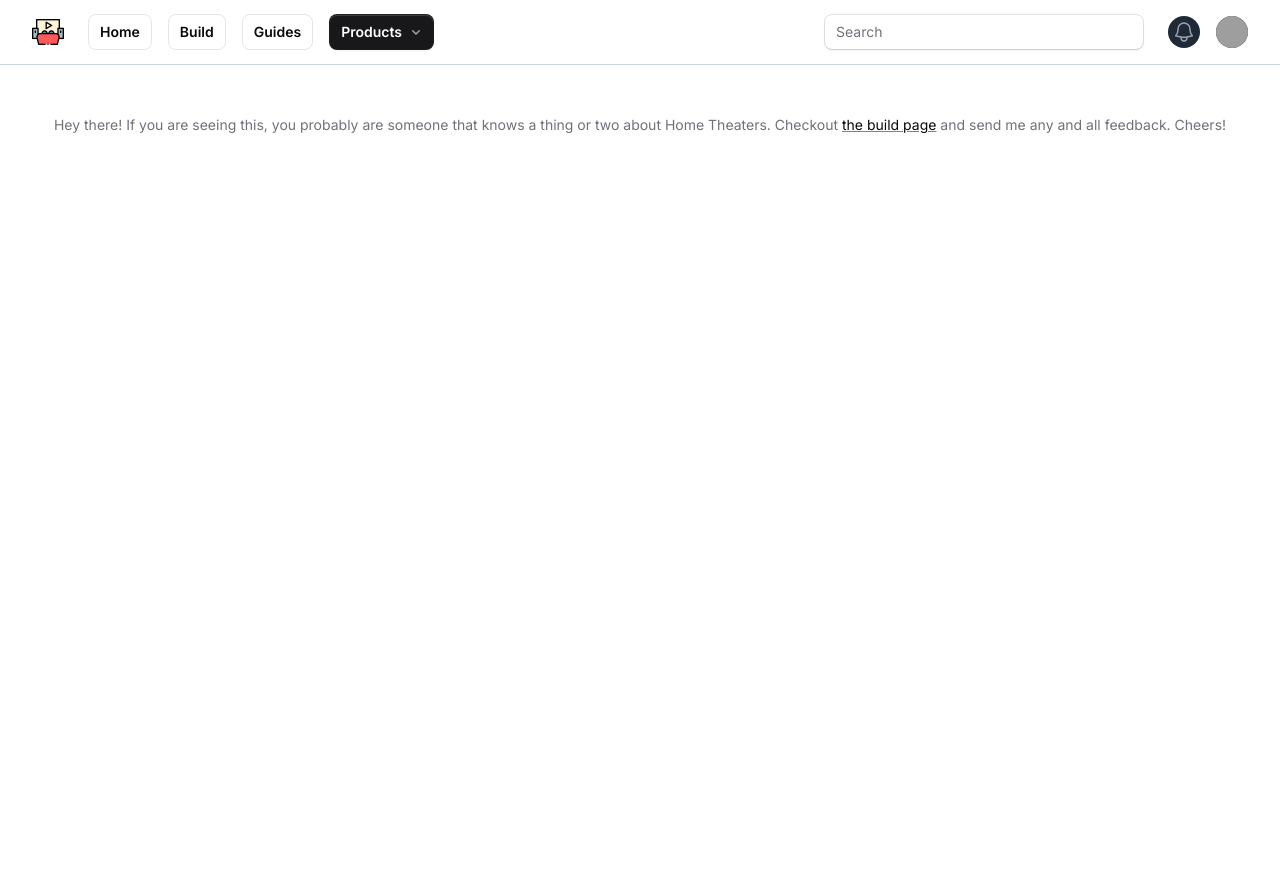
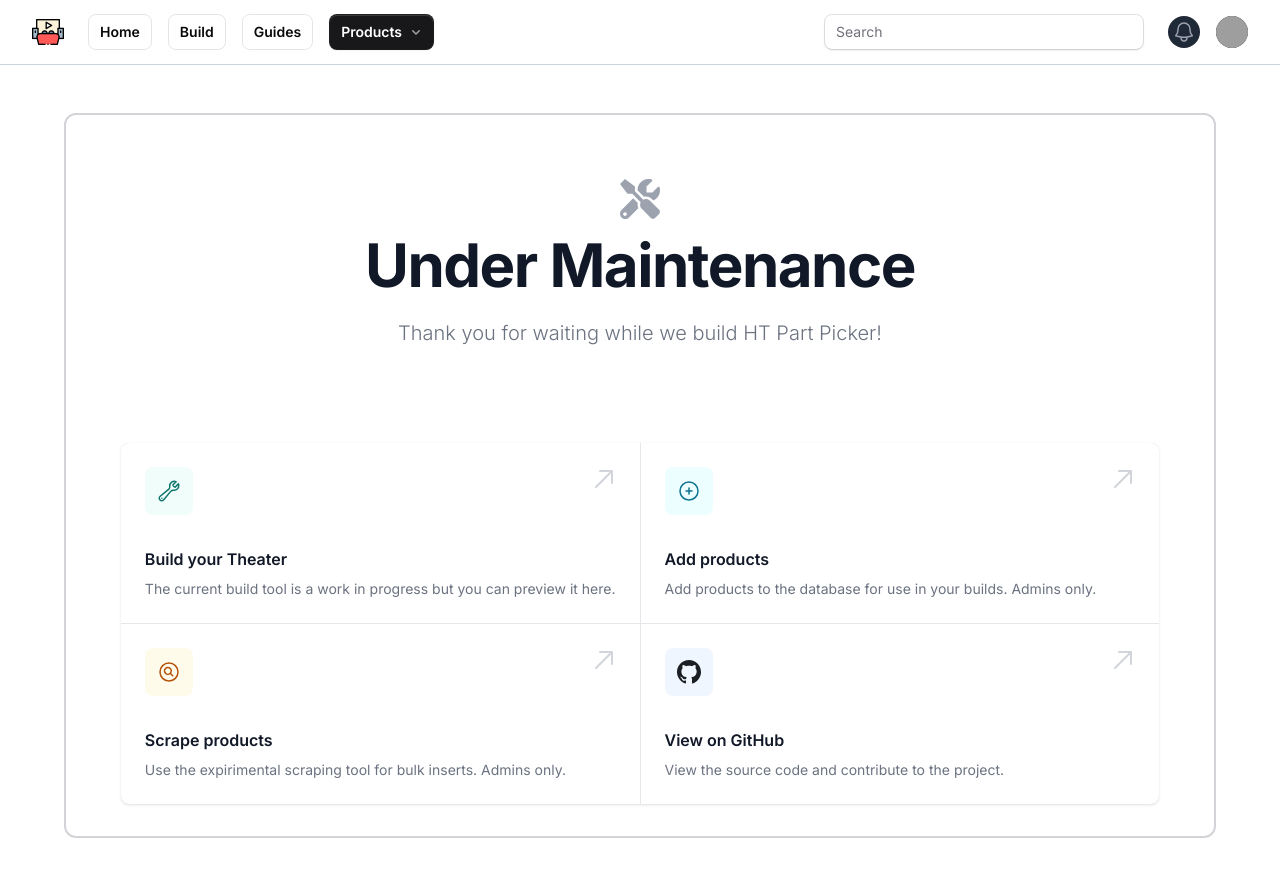
Before and after one commit to amanat361/htpartpicker, a Next.js app: page /products/accessories in a window 1280 px wide. Shown: the top 876 px of the page. Before the commit the page ends 800 px from the top, so only its background shows below. Built offline with nearby package versions, Linux system fonts and the light colour scheme; grey boxes are pictures that could not be loaded.

Commit message:
Construction message now has links in a menu

```diff
--- a/components/construction.tsx
+++ b/components/construction.tsx
@@ -1,14 +1,29 @@
-import { Text, TextLink } from "./text";
+import Menu from "./menu";
 
 export default function Greeting() {
   return (
-    <div>
-      <Text>
-        Hey there! If you are seeing this, you probably are someone that knows a
-        thing or two about Home Theaters. Checkout{" "}
-        <TextLink href="/build">the build page</TextLink> and send me any and
-        all feedback. Cheers!
-      </Text>
-    </div>
+    <section className="border-2 rounded-xl border-zinc-300 dark:border-zinc-800 max-w-6xl w-full">
+      <div className="py-8 px-4 mx-auto max-w-screen-md text-center lg:py-16 lg:px-12">
+        <svg
+          className="mx-auto mb-4 w-10 h-10 text-gray-400"
+          xmlns="http://www.w3.org/2000/svg"
+          viewBox="0 0 512 512"
+        >
+          <path
+            fill="currentColor"
+            d="M331.8 224.1c28.29 0 54.88 10.99 74.86 30.97l19.59 19.59c40.01-17.74 71.25-53.3 81.62-96.65c5.725-23.92 5.34-47.08 .2148-68.4c-2.613-10.88-16.43-14.51-24.34-6.604l-68.9 68.9h-75.6V97.2l68.9-68.9c7.912-7.912 4.275-21.73-6.604-24.34c-21.32-5.125-44.48-5.51-68.4 .2148c-55.3 13.23-98.39 60.22-107.2 116.4C224.5 128.9 224.2 137 224.3 145l82.78 82.86C315.2 225.1 323.5 224.1 331.8 224.1zM384 278.6c-23.16-23.16-57.57-27.57-85.39-13.9L191.1 158L191.1 95.99l-127.1-95.99L0 63.1l96 127.1l62.04 .0077l106.7 106.6c-13.67 27.82-9.251 62.23 13.91 85.39l117 117.1c14.62 14.5 38.21 14.5 52.71-.0016l52.75-52.75c14.5-14.5 14.5-38.08-.0016-52.71L384 278.6zM227.9 307L168.7 247.9l-148.9 148.9c-26.37 26.37-26.37 69.08 0 95.45C32.96 505.4 50.21 512 67.5 512s34.54-6.592 47.72-19.78l119.1-119.1C225.5 352.3 222.6 329.4 227.9 307zM64 472c-13.25 0-24-10.75-24-24c0-13.26 10.75-24 24-24S88 434.7 88 448C88 461.3 77.25 472 64 472z"
+          />
+        </svg>
+        <h1 className="mb-4 text-4xl font-bold tracking-tight leading-none text-gray-900 lg:mb-6 md:text-5xl xl:text-6xl dark:text-white">
+          Under Maintenance
+        </h1>
+        <p className="font-light text-gray-500 md:text-lg xl:text-xl dark:text-gray-400">
+          Thank you for waiting while we build HT Part Picker!
+        </p>
+      </div>
+      <div className="flex justify-center p-8">
+        <Menu />
+      </div>
+    </section>
   );
 }
--- /dev/null
+++ b/components/menu.tsx
@@ -0,0 +1,108 @@
+/* eslint-disable @next/next/no-img-element */
+import {
+  WrenchIcon,
+  PlusCircleIcon,
+  MagnifyingGlassCircleIcon,
+} from "@heroicons/react/24/outline";
+import GithubSVG from "@/public/github.svg";
+
+const GithubIcon = () => {
+  return <img src={GithubSVG.src} alt="GitHub" className="h-6 w-6" />;
+}
+
+const actions = [
+  {
+    title: "Build your Theater",
+    description:
+      "The current build tool is a work in progress but you can preview it here.",
+    href: "/build",
+    icon: WrenchIcon,
+    iconForeground: "text-teal-700 dark:text-teal-50",
+    iconBackground: "bg-teal-50 dark:bg-teal-700",
+  },
+  {
+    title: "Add products",
+    description:
+      "Add products to the database for use in your builds. Admins only.",
+    href: "/admin/add",
+    icon: PlusCircleIcon,
+    iconForeground: "text-cyan-700 dark:text-cyan-50",
+    iconBackground: "bg-cyan-50 dark:bg-cyan-700",
+  },
+  {
+    title: "Scrape products",
+    description:
+      "Use the expirimental scraping tool for bulk inserts. Admins only.",
+    href: "/admin/scrape",
+    icon: MagnifyingGlassCircleIcon,
+    iconForeground: "text-amber-700 dark:text-amber-50",
+    iconBackground: "bg-amber-50 dark:bg-amber-700",
+  },
+  {
+    title: "View on GitHub",
+    description: "View the source code and contribute to the project.",
+    href: "https://github.com/amanat361/htpartpicker",
+    icon: GithubIcon,
+    iconForeground: "text-purple-700 dark:text-purple-50",
+    iconBackground: "bg-blue-50 dark:bg-blue-100",
+  },
+];
+
+function classNames(...classes: string[]) {
+  return classes.filter(Boolean).join(" ");
+}
+
+export default function Menu() {
+  return (
+    <div className="divide-y divide-gray-200 overflow-hidden rounded-lg bg-gray-200 shadow sm:grid sm:grid-cols-2 sm:gap-px sm:divide-y-0 dark:bg-black dark:divide-black">
+      {actions.map((action, actionIdx) => (
+        <div
+          key={action.title}
+          className={classNames(
+            actionIdx === 0
+              ? "rounded-tl-lg rounded-tr-lg sm:rounded-tr-none"
+              : "",
+            actionIdx === 1 ? "sm:rounded-tr-lg" : "",
+            actionIdx === actions.length - 2 ? "sm:rounded-bl-lg" : "",
+            actionIdx === actions.length - 1
+              ? "rounded-bl-lg rounded-br-lg sm:rounded-bl-none"
+              : "",
+            "group relative bg-white p-6 focus-within:ring-2 focus-within:ring-inset focus-within:ring-indigo-500 dark:bg-slate-800"
+          )}
+        >
+          <div>
+            <span
+              className={classNames(
+                action.iconBackground,
+                action.iconForeground,
+                "inline-flex rounded-lg p-3"
+              )}
+            >
+              <action.icon className="h-6 w-6" aria-hidden="true" />
+            </span>
+          </div>
+          <div className="mt-8">
+            <h3 className="text-base font-semibold leading-6 text-gray-900 dark:text-white">
+              <a href={action.href} className="focus:outline-none">
+                {/* Extend touch target to entire panel */}
+                <span className="absolute inset-0" aria-hidden="true" />
+                {action.title}
+              </a>
+            </h3>
+            <p className="mt-2 text-sm text-gray-500 dark:text-gray-400">
+              {action.description}
+            </p>
+          </div>
+          <span
+            className="pointer-events-none absolute right-6 top-6 text-gray-300 group-hover:text-gray-400 dark:text-zinc-400 dark:group-hover:text-zinc-300"
+            aria-hidden="true"
+          >
+            <svg className="h-6 w-6" fill="currentColor" viewBox="0 0 24 24">
+              <path d="M20 4h1a1 1 0 00-1-1v1zm-1 12a1 1 0 102 0h-2zM8 3a1 1 0 000 2V3zM3.293 19.293a1 1 0 101.414 1.414l-1.414-1.414zM19 4v12h2V4h-2zm1-1H8v2h12V3zm-.707.293l-16 16 1.414 1.414 16-16-1.414-1.414z" />
+            </svg>
+          </span>
+        </div>
+      ))}
+    </div>
+  );
+}
```
Also changed, not shown: public/github.svg (added).
